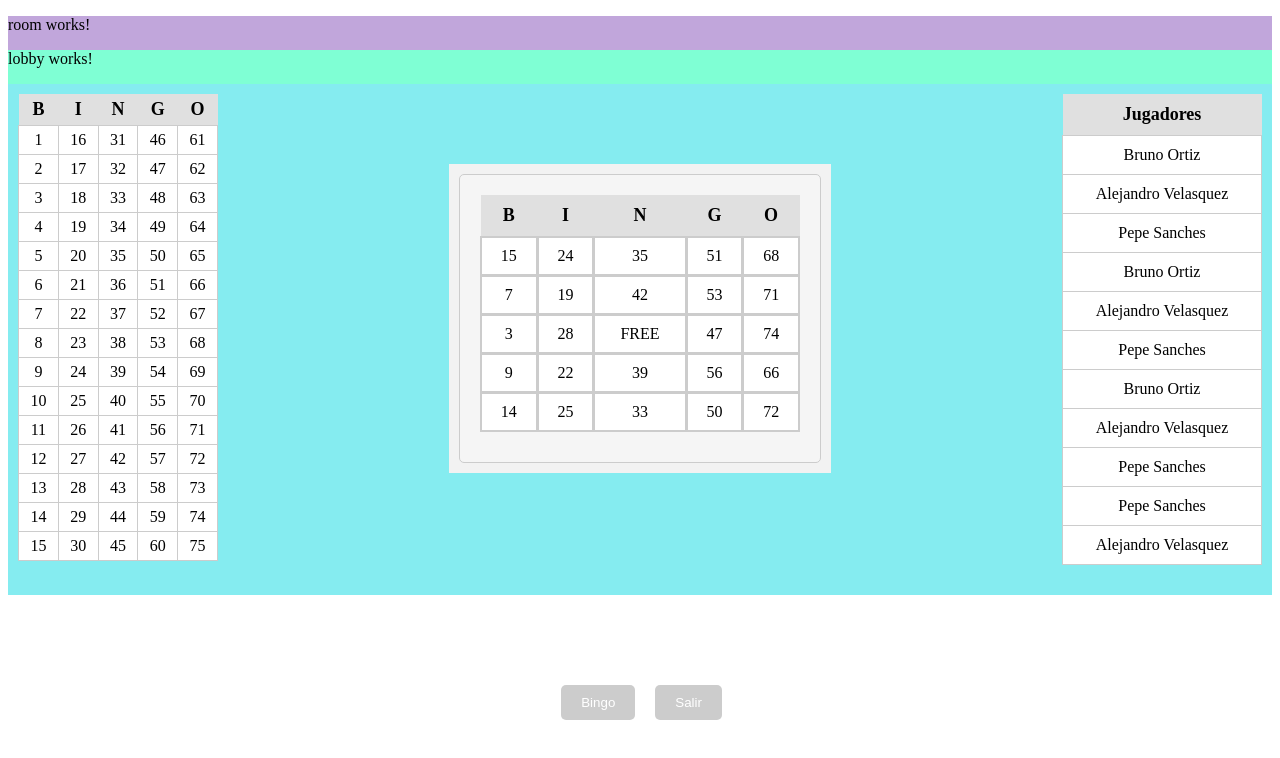
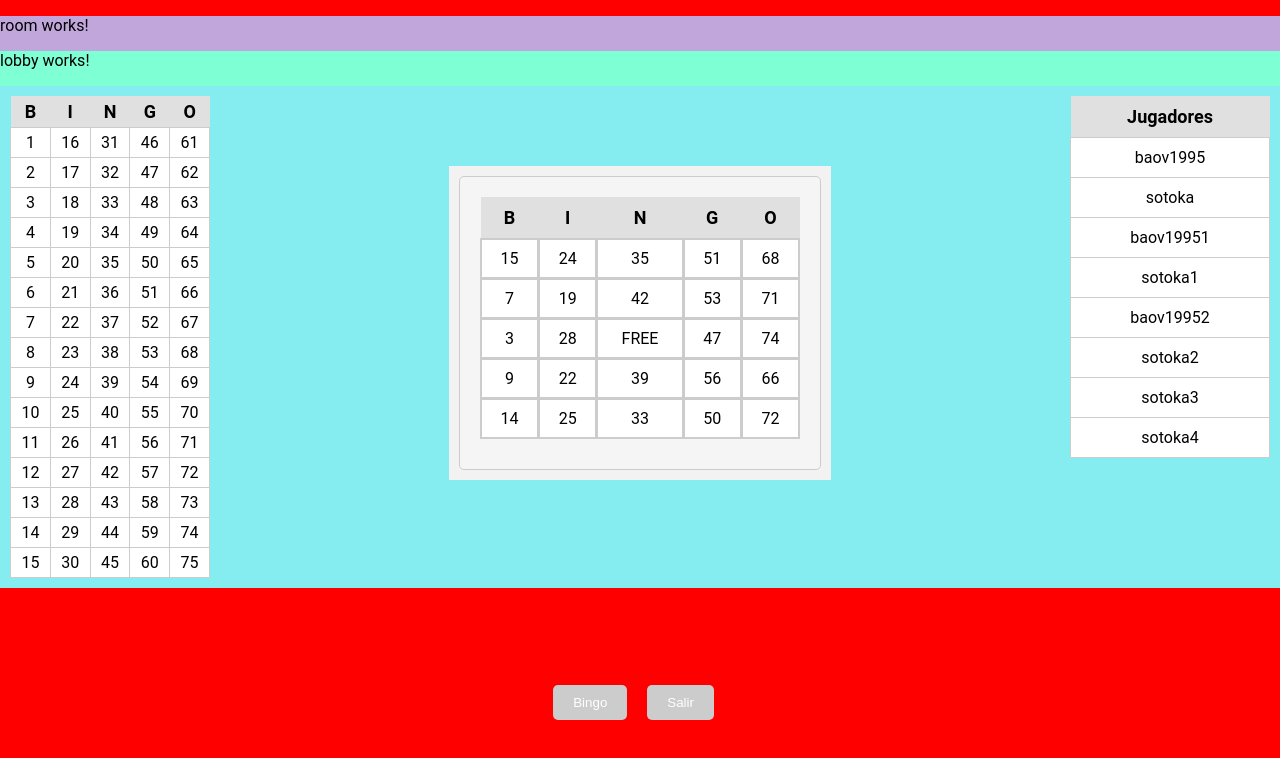
Before and after one commit to vafasca/bingo_angular12_frontend, an Angular app: page /bingo_room in a window 1280 px wide. Shown: the top 758 px of the page. Built offline with nearby package versions, Linux system fonts and the light colour scheme; data requests are answered from the project's data file.

Commit message:
added login template and solved background height problem

```diff
--- a/server/db.json
+++ b/server/db.json
@@ -2,79 +2,90 @@
   "users": [
       {
         "id": 1,
-        "userId": "vafasca",
+        "user": "vafasca",
         "password": "vafasca",
         "estado": true,
-        "lobbyId": 1
+        "estadoLobby": true,
+        "lobbyId": 2
       },
       {
         "id": 2,
-        "userId": "baov1995",
+        "user": "baov1995",
         "password": "baov1995",
         "estado": true,
+        "estadoLobby": true,
         "lobbyId": 1
       },
       {
         "id":3,
-        "userId": "sotoka",
+        "user": "sotoka",
         "password":"sotoka",
         "estado": true,
+        "estadoLobby": true,
         "lobbyId": 1
       },
       {
         "id": 4,
-        "userId": "vafasca1",
+        "user": "vafasca1",
         "password": "vafasca1",
         "estado": true,
-        "lobbyId": 0
+        "estadoLobby": true,
+        "lobbyId": 2
       },
       {
         "id": 5,
-        "userId": "baov19951",
+        "user": "baov19951",
         "password": "baov19951",
-        "estado": true,
+        "estado": false,
+        "estadoLobby": true,
         "lobbyId": 1
       },
       {
         "id":6,
-        "userId": "sotoka1",
+        "user": "sotoka1",
         "password":"sotoka1",
         "estado": true,
+        "estadoLobby": true,
         "lobbyId": 1
       },
       {
         "id": 7,
-        "userId": "vafasca2",
+        "user": "vafasca2",
         "password": "vafasca2",
-        "estado": true,
-        "lobbyId": 0
+        "estado": false,
+        "estadoLobby": true,
+        "lobbyId": 2
       },
       {
         "id": 8,
-        "userId": "baov19952",
+        "user": "baov19952",
         "password": "baov19952",
         "estado": true,
+        "estadoLobby": true,
         "lobbyId": 1
       },
       {
         "id": 9,
-        "userId": "sotoka2",
+        "user": "sotoka2",
         "password":"sotoka2",
         "estado": true,
+        "estadoLobby": true,
         "lobbyId": 1
       },
       {
         "id": 10,
-        "userId": "sotoka3",
+        "user": "sotoka3",
         "password":"sotoka3",
         "estado": true,
+        "estadoLobby": true,
         "lobbyId": 1
       },
       {
         "id": 11,
-        "userId": "sotoka4",
+        "user": "sotoka4",
         "password":"sotoka4",
-        "estado": true,
+        "estado": false,
+        "estadoLobby": true,
         "lobbyId": 1
       }
   ],
--- a/src/app/app-routing.module.ts
+++ b/src/app/app-routing.module.ts
@@ -3,13 +3,15 @@ import { RouterModule, Routes } from '@angular/router';
 import { LobbyComponent } from './features/room/lobby/lobby.component';
 import { RoomComponent } from './features/room/room.component';
 import { BingoRoomComponent } from './features/room/bingo-room/bingo-room.component';
+import { LoginComponent } from './auth/login/login.component';
 
 const routes: Routes = [
+  {path: 'login', component: LoginComponent},
   {path: 'lobby', component: LobbyComponent},
   {path: 'room', component: RoomComponent},
   {path: 'principal', component: BingoRoomComponent},
   {
-    path: '', redirectTo: '/bingo_room', pathMatch: 'full'
+    path: '', redirectTo: '/principal', pathMatch: 'full'
   },
   {
     path: 'bingo_room',
--- a/src/app/app.module.ts
+++ b/src/app/app.module.ts
@@ -1,5 +1,6 @@
 import { NgModule } from '@angular/core';
 import { BrowserModule } from '@angular/platform-browser';
+import { HttpClientModule } from '@angular/common/http'
 
 import { AppRoutingModule } from './app-routing.module';
 import { AppComponent } from './app.component';
@@ -12,7 +13,8 @@ import { LoginComponent } from './auth/login/login.component';
   ],
   imports: [
     BrowserModule,
-    AppRoutingModule
+    AppRoutingModule,
+    HttpClientModule
   ],
   providers: [],
   bootstrap: [AppComponent]
--- a/src/app/auth/login/login.component.css
+++ b/src/app/auth/login/login.component.css
@@ -0,0 +1,59 @@
+.container {
+    display: flex;
+    justify-content: center;
+    align-items: center;
+    height: 100%;
+    background-image: url('https://img.freepik.com/vector-gratis/bolas-loteria-volando-monedas-oro-cinta-roja-publicidad-comercial-juegos-azar_1262-13072.jpg?w=2000');
+    background-size: cover;
+    background-repeat: no-repeat;
+}
+/* body {
+    background-image: url('ruta_de_la_imagen.jpg');
+    background-size: cover;
+    background-repeat: no-repeat;
+  } */
+
+  /* .container {
+    display: flex;
+    justify-content: center;
+    align-items: center;
+    height: 100vh;
+    background-color: transparent;
+  } */
+
+  form {
+    padding: 20px;
+    background-color: rgba(255, 255, 255, 0.5);
+    border-radius: 5px;
+    box-shadow: 0 0 10px rgba(0, 0, 0, 0.1);
+    width: 50%;
+  }
+
+  h2 {
+    text-align: center;
+  }
+
+  input[type="text"],
+  input[type="password"] {
+    width: 100%;
+    height: 25px;
+    margin-bottom: 10px;
+    border: none;
+    background-color: rgba(255, 255, 255, 0.8);
+  }
+
+  button[type="submit"] {
+    width: 49%;
+    padding: 10px;
+    margin: 2px;
+    margin-top: 10px;
+    border: none;
+    border-radius: 10px;
+    background-color: #f3c42b;
+    color: #ffffff;
+    cursor: pointer;
+  }
+
+  button:hover{
+    background-color: red;
+  }
--- a/src/app/auth/login/login.component.html
+++ b/src/app/auth/login/login.component.html
@@ -1 +1,9 @@
-<p>login works!</p>
+<div class="container">
+    <form>
+        <h2>LOGIN</h2>
+        <input type="text" placeholder="Usuario" required>
+        <input type="password" placeholder="Contraseña" required>
+        <button type="submit">Iniciar sesión</button>
+        <button type="submit">Registrarse</button>
+      </form>
+</div>
--- a/src/app/features/room/bingo-room/bingo-room.component.css
+++ b/src/app/features/room/bingo-room/bingo-room.component.css
@@ -7,6 +7,7 @@
     justify-content: space-between;
     align-items: flex-start;
     background-color: rgb(133, 236, 240);
+    height: 100%;
 }
 
 .balotas_container,
--- a/src/app/features/room/interfaces/usuario.interface.ts
+++ b/src/app/features/room/interfaces/usuario.interface.ts
@@ -1,4 +1,8 @@
 export interface Usuario {
     id: number;
-    player: string;
+    user: string;
+    password: string;
+    estado: boolean;
+    lobbyId: number;
+    estadoLobby: boolean;
   }
--- /dev/null
+++ b/src/app/features/room/services/user-list.service.ts
@@ -0,0 +1,17 @@
+import { HttpClient } from '@angular/common/http';
+import { Injectable } from '@angular/core';
+import { Observable } from 'rxjs';
+import { Usuario } from '../interfaces/usuario.interface';
+
+@Injectable({
+  providedIn: 'root'
+})
+export class UserListService {
+
+  private apiURI = "http://localhost:3000/users";
+  constructor(private http: HttpClient) { }
+
+  getUsers(): Observable<Usuario[]>{
+    return this.http.get<Usuario[]>(this.apiURI);
+  }
+}
--- a/src/app/features/room/user-list/user-list.component.html
+++ b/src/app/features/room/user-list/user-list.component.html
@@ -2,7 +2,7 @@
     <tr>
         <th>Jugadores</th>
     </tr>
-    <tr class="lista" *ngFor="let item of personas">
-        <td>{{item.player}}</td>
+    <tr class="lista" *ngFor="let item of persona">
+        <td>{{item.user}}</td>
     </tr>
 </table>
--- a/src/app/features/room/user-list/user-list.component.ts
+++ b/src/app/features/room/user-list/user-list.component.ts
@@ -1,58 +1,21 @@
-import { Component } from '@angular/core';
+import { Component, OnInit } from '@angular/core';
 import { Usuario } from '../interfaces/usuario.interface';
+import { UserListService } from '../services/user-list.service';
+import { tap } from 'rxjs';
 
 @Component({
   selector: 'app-user-list',
   templateUrl: './user-list.component.html',
-  styleUrls: ['./user-list.component.css']
+  styleUrls: ['./user-list.component.css'],
 })
+export class UserListComponent implements OnInit {
+  persona!: Usuario[];
 
-export class UserListComponent {
-
-  personas: Usuario[] = [
-    {
-      id: 1,
-      player: 'Bruno Ortiz'
-    },
-    {
-      id: 2,
-      player: 'Alejandro Velasquez'
-    },
-    {
-      id: 3,
-      player: 'Pepe Sanches'
-    },
-    {
-      id: 4,
-      player: 'Bruno Ortiz'
-    },
-    {
-      id: 5,
-      player: 'Alejandro Velasquez'
-    },
-    {
-      id: 6,
-      player: 'Pepe Sanches'
-    },
-    {
-      id: 7,
-      player: 'Bruno Ortiz'
-    },
-    {
-      id: 8,
-      player: 'Alejandro Velasquez'
-    },
-    {
-      id: 9,
-      player: 'Pepe Sanches'
-    },
-    {
-      id: 10,
-      player: 'Pepe Sanches'
-    },
-    {
-      id: 11,
-      player: 'Alejandro Velasquez'
-    }
-  ];
+  constructor(private userListSvc: UserListService) {}
+  ngOnInit(): void {
+    this.userListSvc.getUsers().subscribe((user: Usuario[]) => {
+      this.persona = user.filter(user => (user.estadoLobby === true && user.lobbyId === 1));//esta sala id se le enviara desde lobby
+      console.log(this.persona);
+    });
+  }
 }
--- a/src/styles.css
+++ b/src/styles.css
@@ -1 +1,4 @@
+
 /* You can add global styles to this file, and also import other style files */
+html, body { height: 100%; }
+body { margin: 0; font-family: Roboto, "Helvetica Neue", sans-serif; background-color: red;}
```
Also changed, not shown: src/app/features/room/bingo-room/bingo-room.component.html (line endings or trailing spaces), 1 other file (tests, documents, lock files or other folders).
